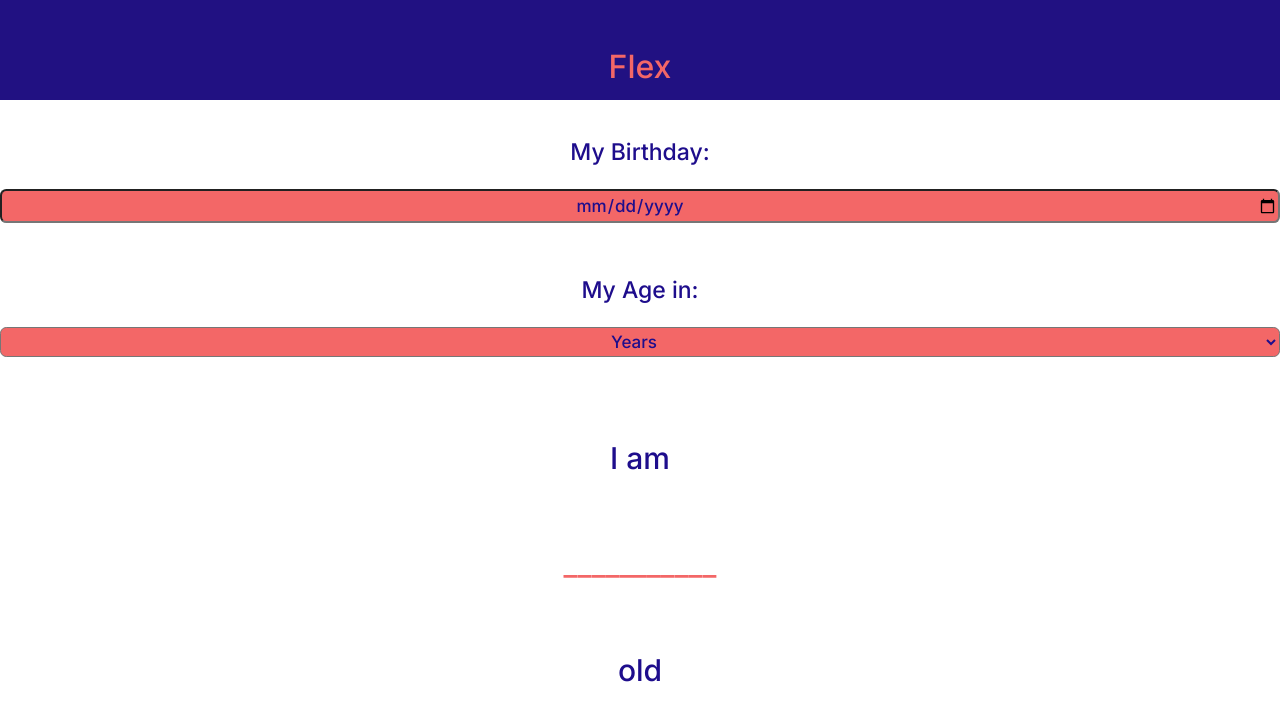
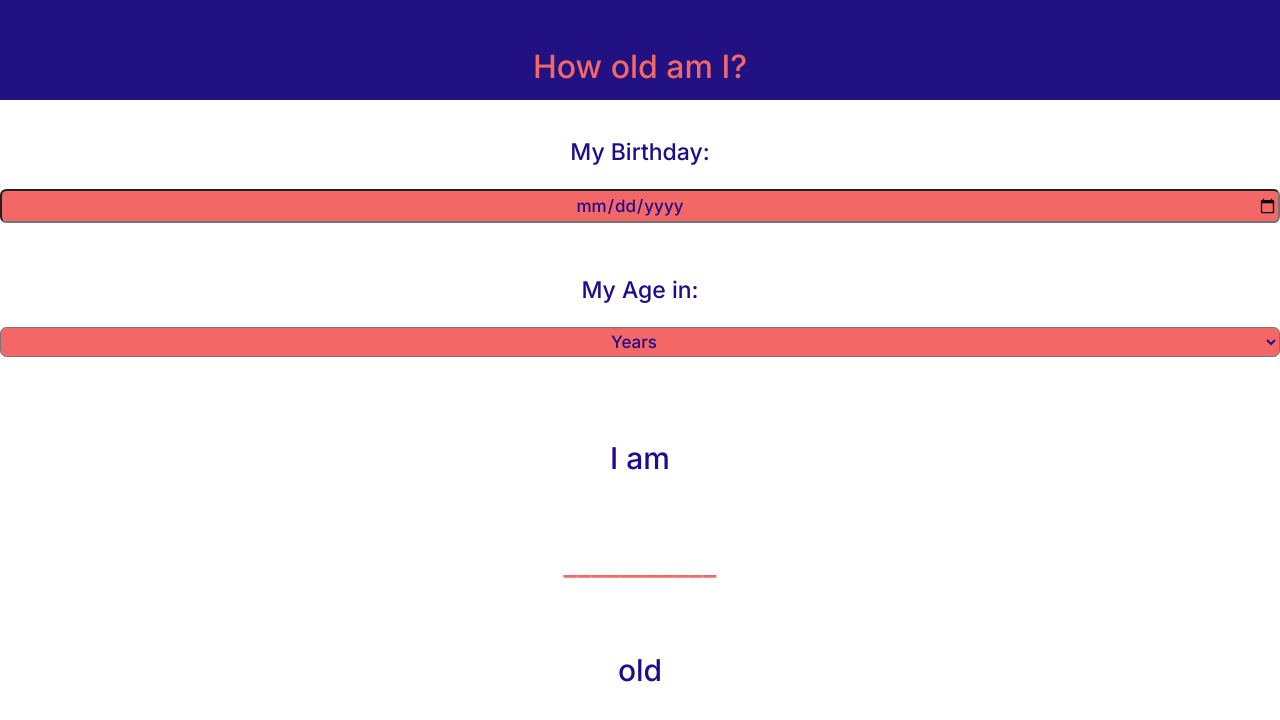
Before and after one commit to annikabn/hoai, a React (Vite) app: page / in a window 1280 px wide. Shown: the top 720 px of the page. Built offline with nearby package versions, Linux system fonts and the light colour scheme.

Commit message:
correct headline

```diff
--- a/src/App.jsx
+++ b/src/App.jsx
@@ -6,7 +6,7 @@ function App() {
   return (
     <div className="fullscreen">
       <header>
-        <h1>Flex</h1>
+        <h1>How old am I?</h1>
       </header>
       <div className="maincontainer">
         <div className="children">
```
